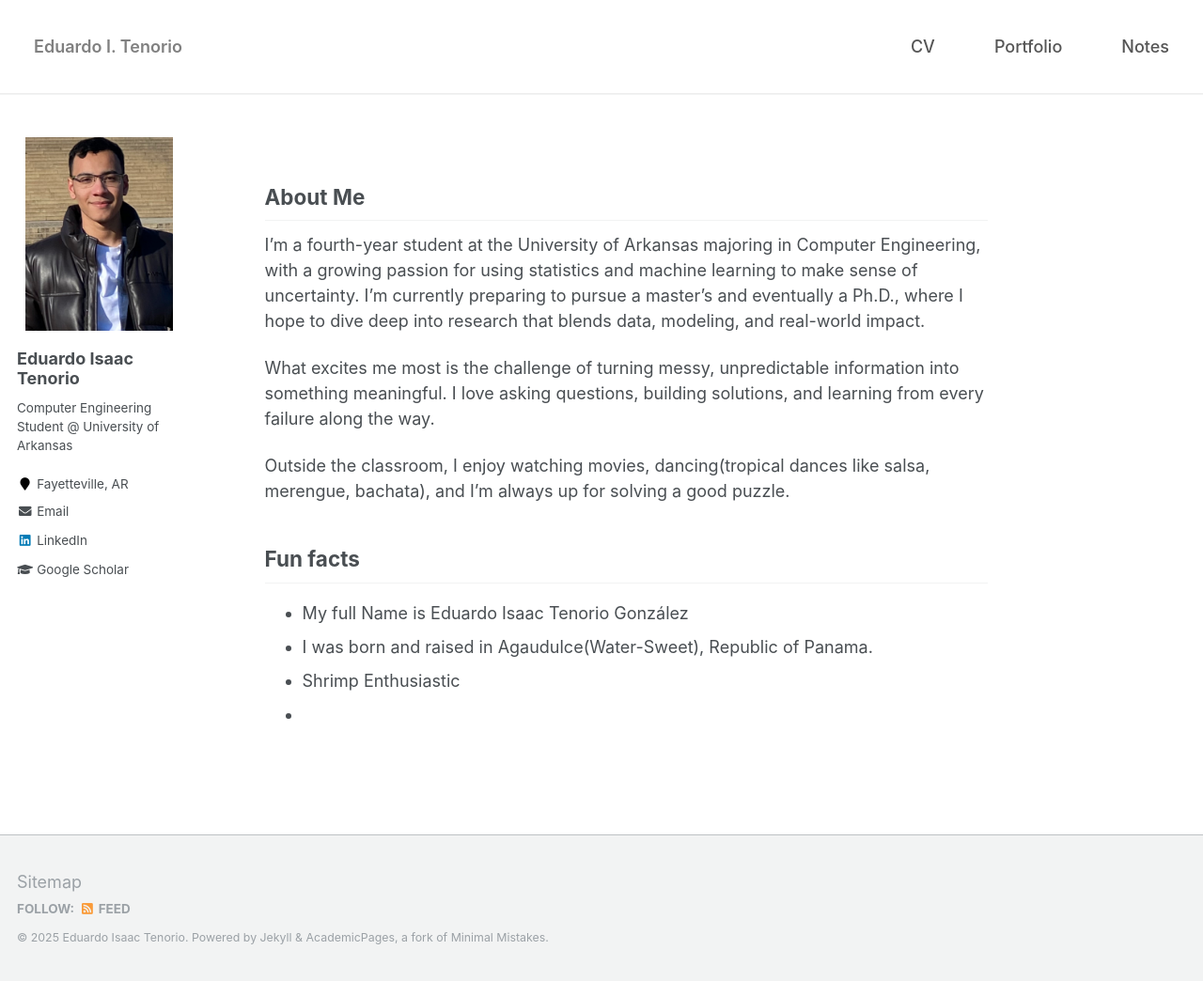
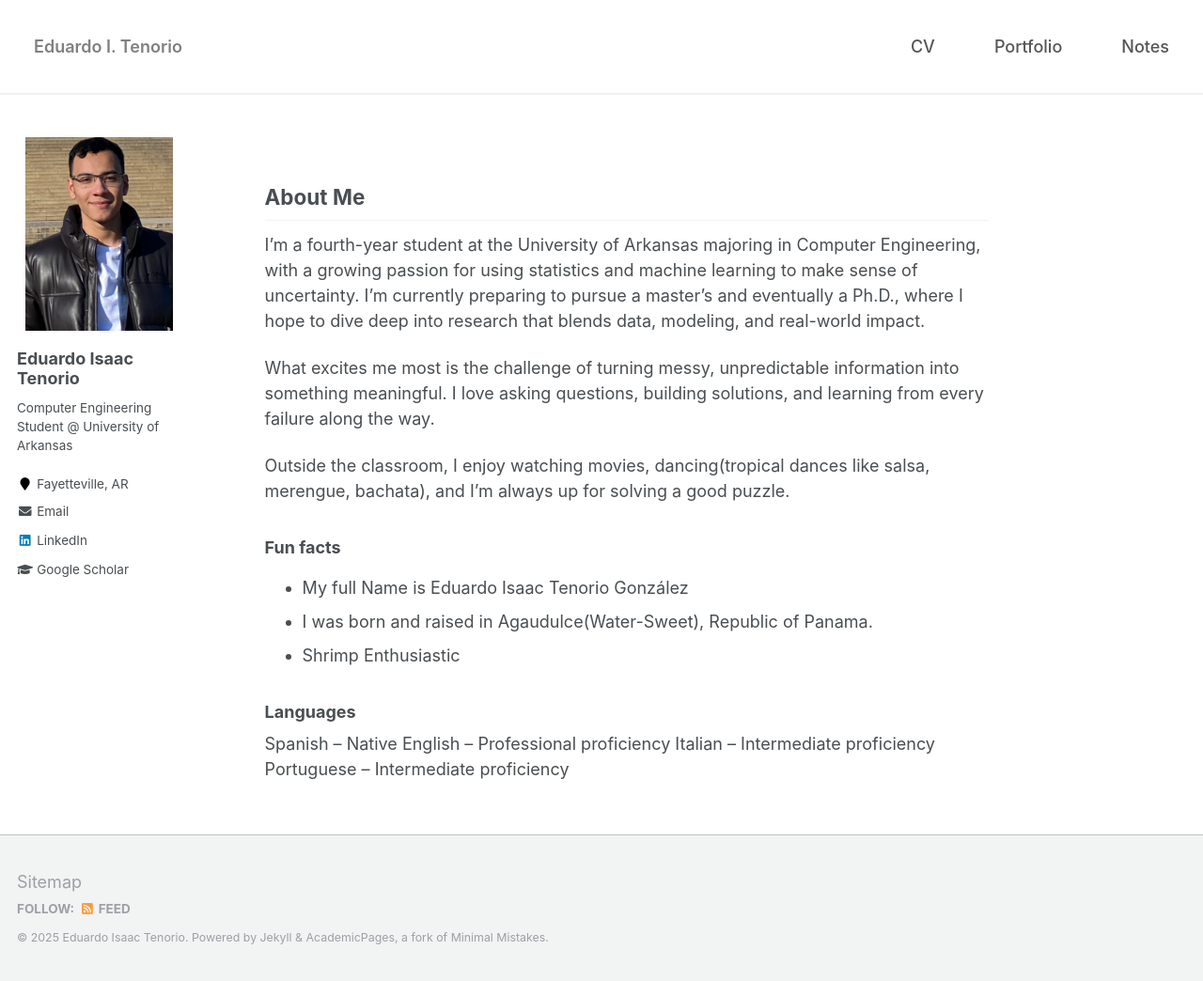
Before and after one commit to edtenorio/edtenorio.github.io, a Jekyll site: the page built from _pages/about.md, in a window 1280 px wide and 1044 px high. Shown: the whole window at 94% size. Built offline with Jekyll 4.4.1, drawn with Linux system fonts in a browser that asks for light colours.

Commit message:
Update about.md

```diff
--- a/_pages/about.md
+++ b/_pages/about.md
@@ -16,8 +16,14 @@ What excites me most is the challenge of turning messy, unpredictable informatio
 Outside the classroom, I enjoy watching movies, dancing(tropical dances like salsa, merengue, bachata), and I’m always up for solving a good puzzle.
 
 
-## Fun facts
+### Fun facts
 - My full Name is Eduardo Isaac Tenorio González
 - I was born and raised in Agaudulce(Water-Sweet), Republic of Panama.
 - Shrimp Enthusiastic
--
+
+
+### Languages
+Spanish – Native
+English – Professional proficiency
+Italian – Intermediate proficiency
+Portuguese – Intermediate proficiency
```
